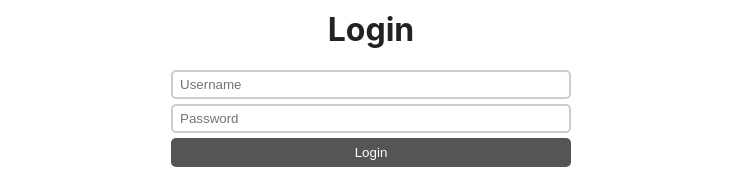
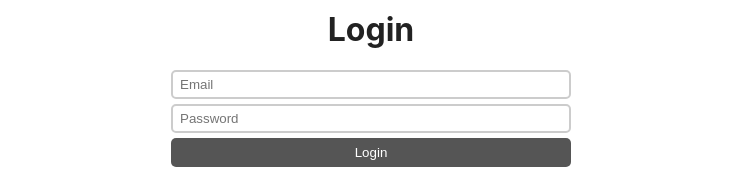
Before and after one commit to devarshijoshisearce/MiniBlog, a React (Create React App) app in the folder client/: page /login in a window 1280 px wide. Shown: the part 122-291 px from the top of the page, without its empty margins (269-1011 px from the left). Built offline with nearby package versions, Linux system fonts and the light colour scheme.

Commit message:
login page

```diff
--- a/client/src/pages/LoginPage.js
+++ b/client/src/pages/LoginPage.js
@@ -2,19 +2,26 @@ import { useState } from 'react';
 import { Navigate } from 'react-router-dom';
 
 export default function LoginPage() {
-    const [username, setUsername] = useState('');
+    const [emailID, setemailID] = useState('');
     const [password, setPassword] = useState('');
     const [redirect, setRedirect] = useState(false);
 
     async function login(ev){
         ev.preventDefault();
+        console.log("Started")
+        console.log("emailID outside: ", emailID)
+        console.log("password outside: ", password)
         fetch('http://localhost:3000/auth/login',{
             method: 'POST',
-            body: JSON.stringify({username,password}),
+            body: JSON.stringify({emailID,password}),
             headers: {'Content-type':'application/json'},
             credentials: 'include',
-        }).then(res=>{
+        }
+        ).then(res=>{
+            console.log("emailID: ", emailID)
+            console.log("password: ", password)
             if(res.ok){
+                console.log("Login credentials ok.")
                 setRedirect(true);
             } else{
                 alert("Login Failed - Wrong Credentials")
@@ -23,17 +30,17 @@ export default function LoginPage() {
 
 
         if (redirect) {
-            return <Navigate to="/" />
+            return <Navigate to="/register" />
         }
     }
     return (
         <form className="login" onSubmit={login}>
             <h1>Login</h1>
-            <input type="text"
-            name="username"
-            placeholder="Username"
-            value={username}
-            onChange={ev=>setUsername(ev.target.value)}/>
+            <input type="email"
+            name="emailID"
+            placeholder="Email"
+            value={emailID}
+            onChange={ev=>setemailID(ev.target.value)}/>
 
             <input type="password"
             name="password"
```
